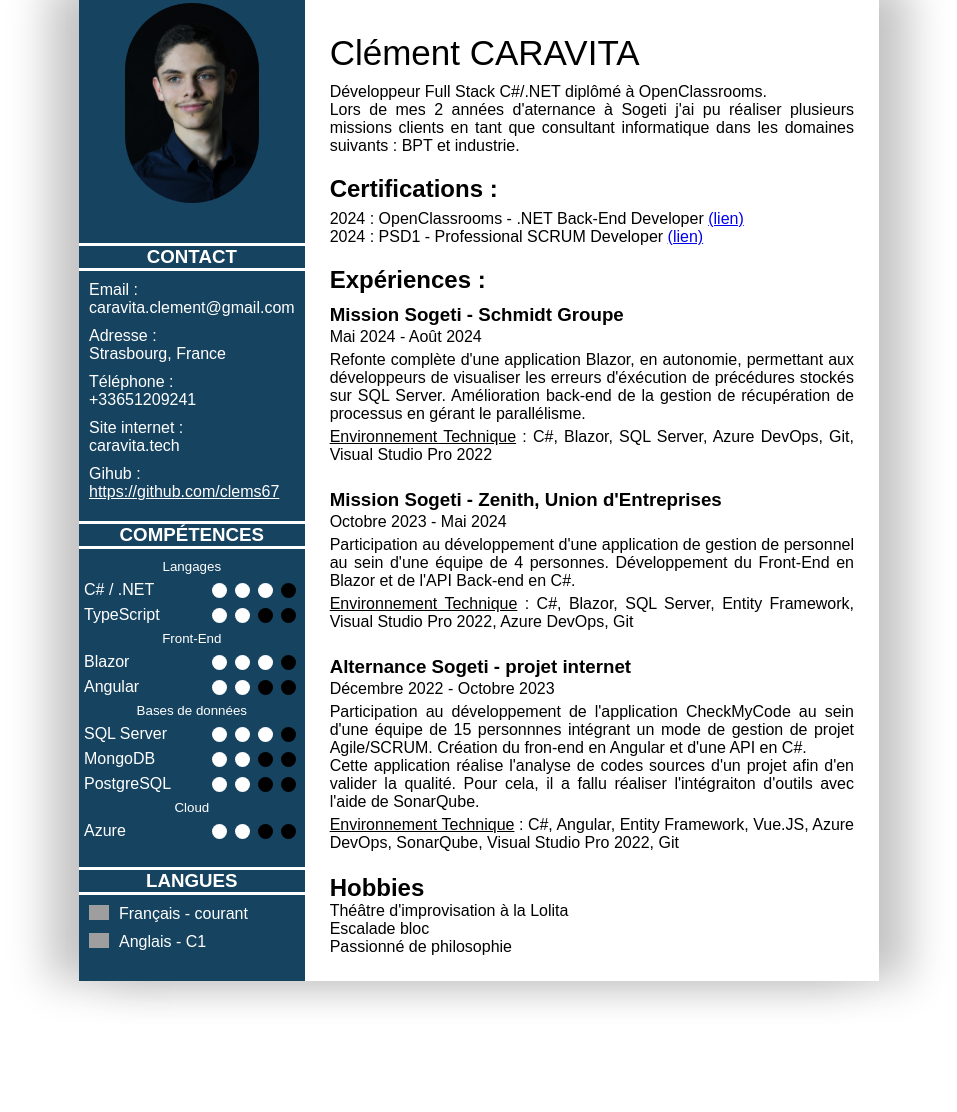
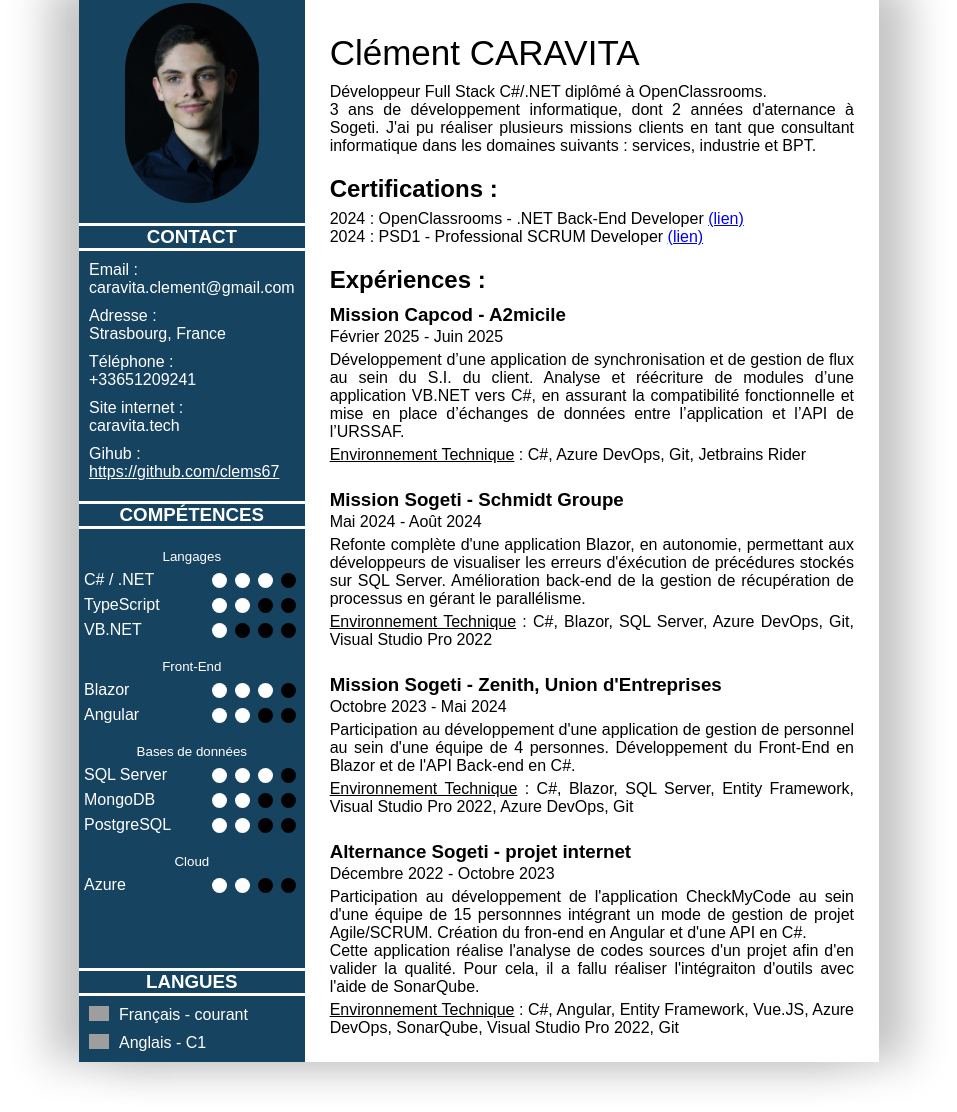
Before and after one commit to clems67/my-CV, a plain HTML site: page index.html in a window 1280 px wide. Shown: the part 67-1179 px from the top of the page, without its empty margins (161-1118 px from the left). Before the commit the page ends 1098 px from the top, so only its background shows below. Drawn offline with Linux system fonts and the light colour scheme; grey boxes are pictures that could not be loaded.

Commit message:
2025 update

```diff
--- a/index.html
+++ b/index.html
@@ -13,7 +13,7 @@
 
 <body>
 	<section id="section_left">
-
+		<div>
 		<img src="01.jpg" alt="photo of myself" id="photo">
 
 		<div class="contact">
@@ -31,6 +31,7 @@
 		<div >
 			<h3 class="left_title">COMPÉTENCES</h3>
 
+			<div class="tech_section">
 				<div class="tech_title">Langages</div>
 
 				<div class="skill">
@@ -53,8 +54,19 @@
 					</div>
 				</div>
 
+				<div class="skill">
+					<div>VB.NET</div>
+					<div style="display: flex;">
+						<div class="dot_white"></div>
+						<div class="dot"></div>
+						<div class="dot"></div>
+						<div class="dot"></div>
+					</div>
+				</div>
+			</div>
+
+			<div class="tech_section">
 				<div class="tech_title">Front-End</div>
-
 				<div class="skill" >
 					<div>Blazor</div>
 					<div style="display: flex;">
@@ -74,7 +86,9 @@
 						<div class="dot"></div>
 					</div>
 				</div>
+			</div>
 
+			<div class="tech_section">
 				<div class="tech_title">Bases de données</div>
 
 				<div class="skill" >
@@ -106,7 +120,9 @@
 						<div class="dot"></div>
 					</div>
 				</div>
+			</div>
 
+			<div class="tech_section">
 				<div class="tech_title">Cloud</div>
 				<div class="skill" >
 					<div>Azure</div>
@@ -115,6 +131,8 @@
 						<div class="dot_white"></div>
 						<div class="dot"></div>
 						<div class="dot"></div>
+					</div>
+				</div>
 			</div>
 		</div>
 	</div>
@@ -137,7 +155,7 @@
 
 	<section id="section_right">
 			<p id="my_name">Clément CARAVITA</p>
-			<p style="text-align: justify;">Développeur Full Stack C#/.NET diplômé à OpenClassrooms.<br> Lors de mes 2 années d'aternance à Sogeti j'ai pu réaliser plusieurs missions clients  en tant que consultant informatique dans les domaines suivants : BPT et industrie.</p>
+			<p style="text-align: justify;">Développeur Full Stack C#/.NET diplômé à OpenClassrooms.<br> 3 ans de développement informatique, dont 2 années d'aternance à Sogeti. J'ai pu réaliser plusieurs missions clients  en tant que consultant informatique dans les domaines suivants : services, industrie et BPT.</p>
 
 			<h2 style="margin: 20px 0 7px;">Certifications :</h2>
 			<div>2024 : OpenClassrooms - .NET Back-End Developer <a href="/my-CV/documents/open classroom net program.pdf" target="_blank">(lien)</a></div>
@@ -145,7 +163,12 @@
 
 			<h2 style="margin: 20px 0 10px;">Expériences :</h2>
 
-			<h3>Mission Sogeti - Schmidt Groupe</h3>
+			<h3>Mission Capcod - A2micile</h3>
+			<div class="date_exp">Février 2025 - Juin 2025</div>
+			<p style="text-align: justify;">Développement d’une application de synchronisation et de gestion de flux au sein du S.I. du client. Analyse et réécriture de modules d’une application VB.NET vers C#, en assurant la compatibilité fonctionnelle et mise en place d’échanges de données entre l’application et l’API de l’URSSAF.</p>
+			<p class="env_tech"><u>Environnement Technique</u> : C#, Azure DevOps, Git, Jetbrains Rider</p>
+
+			<h3 class="title_exp">Mission Sogeti - Schmidt Groupe</h3>
 			<div class="date_exp">Mai 2024 - Août 2024</div>
 			<p style="text-align: justify;">Refonte complète d'une application Blazor, en autonomie, permettant aux développeurs de visualiser les erreurs d'éxécution de précédures stockés sur SQL Server. Amélioration back-end de la gestion de récupération de processus en gérant le parallélisme.</p>
 			<p class="env_tech"><u>Environnement Technique</u> : C#, Blazor, SQL Server, Azure DevOps, Git, Visual Studio Pro 2022</p>
@@ -161,12 +184,6 @@
 			<p style="text-align: justify;">Cette application réalise l'analyse de codes sources d'un projet afin d'en valider la qualité. Pour cela, il a fallu réaliser l'intégraiton d'outils avec l'aide de SonarQube.</p>
 
 			<p class="env_tech"><u>Environnement Technique</u> : C#, Angular, Entity Framework, Vue.JS, Azure DevOps, SonarQube, Visual Studio Pro 2022, Git</p>
-
-			<h2 style="margin-top: 22px;">Hobbies</h2>
-			<p>Théâtre d'improvisation à la Lolita</p>
-			<p>Escalade bloc</p>
-			<p>Passionné de philosophie</p>
-
 	</section>
 </body>
 
--- a/style_left.css
+++ b/style_left.css
@@ -12,6 +12,7 @@
   width: 280px;
   background: #164360;
   color: white;
+  justify-content: space-between;
 }
 
 .left_title {
@@ -38,6 +39,10 @@
 	font-size: smaller;
 }
 
+.tech_section{
+  margin-top: 20px;
+}
+
 .dot {
   height: 15px;
   width: 15px;
```
Lines whose indentation alone changed are shown as unchanged.
